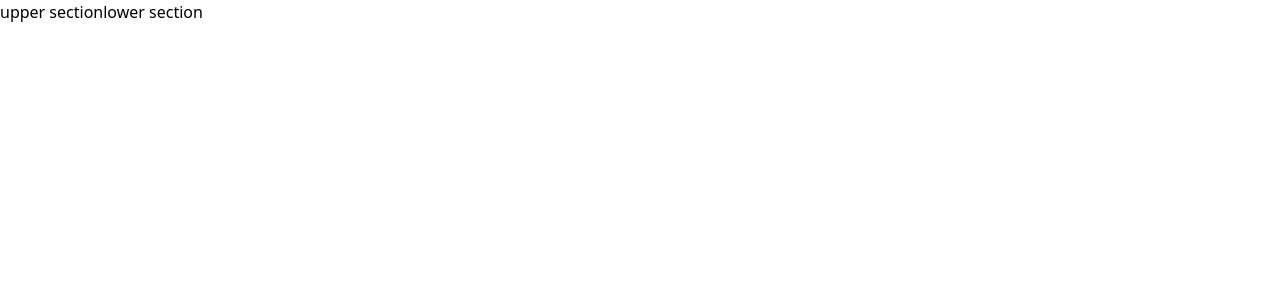
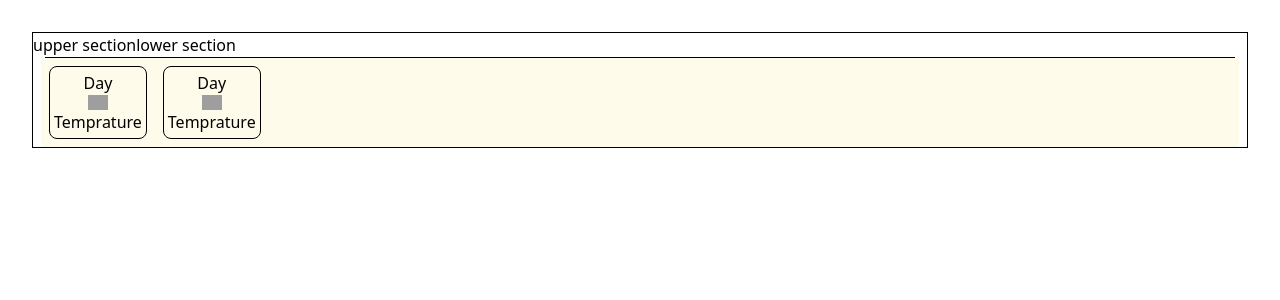
Before and after one commit to Pranshmish/Indra, a React (Vite) app: page / in a window 1280 px wide. Shown: the top 300 px of the page. Built offline with nearby package versions, Linux system fonts and the light colour scheme; grey boxes are pictures that could not be loaded.

Commit message:
added temprature card

```diff
--- a/src/App.jsx
+++ b/src/App.jsx
@@ -1,14 +1,20 @@
 import { useState } from 'react'
 import Header from './component/Header'
-// import './App.css'
-// import Navbar from './Components/Navbar'
+import WetherCard from './component/wetherCard'
+
+
 
 export default function App() {
   const [count, setCount] = useState(0)
 
   return (
     <>
-      <Header/>
+      <div className='m-8 border border-width: 1px'>
+        <Header />
+        <hr className='mx-3' />
+        <WetherCard />
+      </div>
+
     </>
   )
 }
--- a/src/component/wetherCard.jsx
+++ b/src/component/wetherCard.jsx
@@ -3,10 +3,20 @@ import '../index.css';
 export default function Card () {
     return (
         <>
-            <div>
-                <div></div>
-                <div></div>
-                <div></div>
+            <div className="flex flex-row mx-2 bg-amber-50">
+                <div className='flex flex-col items-center border rounded-lg m-2 p-1'>
+                    <div>Day</div>
+                    <div><img className='w-5' src="https://encrypted-tbn0.gstatic.com/images?q=tbn:ANd9GcSxBuT24LzHly7RNc3-464PLMntDFQlagfeDA&s" alt="" /></div>
+                    <div>Temprature</div>
+                </div>
+
+
+                {/* copy of previous card */}
+                <div className='flex flex-col items-center border rounded-lg m-2 p-1'>
+                    <div>Day</div>
+                    <div><img className='w-5' src="https://encrypted-tbn0.gstatic.com/images?q=tbn:ANd9GcSxBuT24LzHly7RNc3-464PLMntDFQlagfeDA&s" alt="" /></div>
+                    <div>Temprature</div>
+                </div>
             </div>
         </>
     )
```
